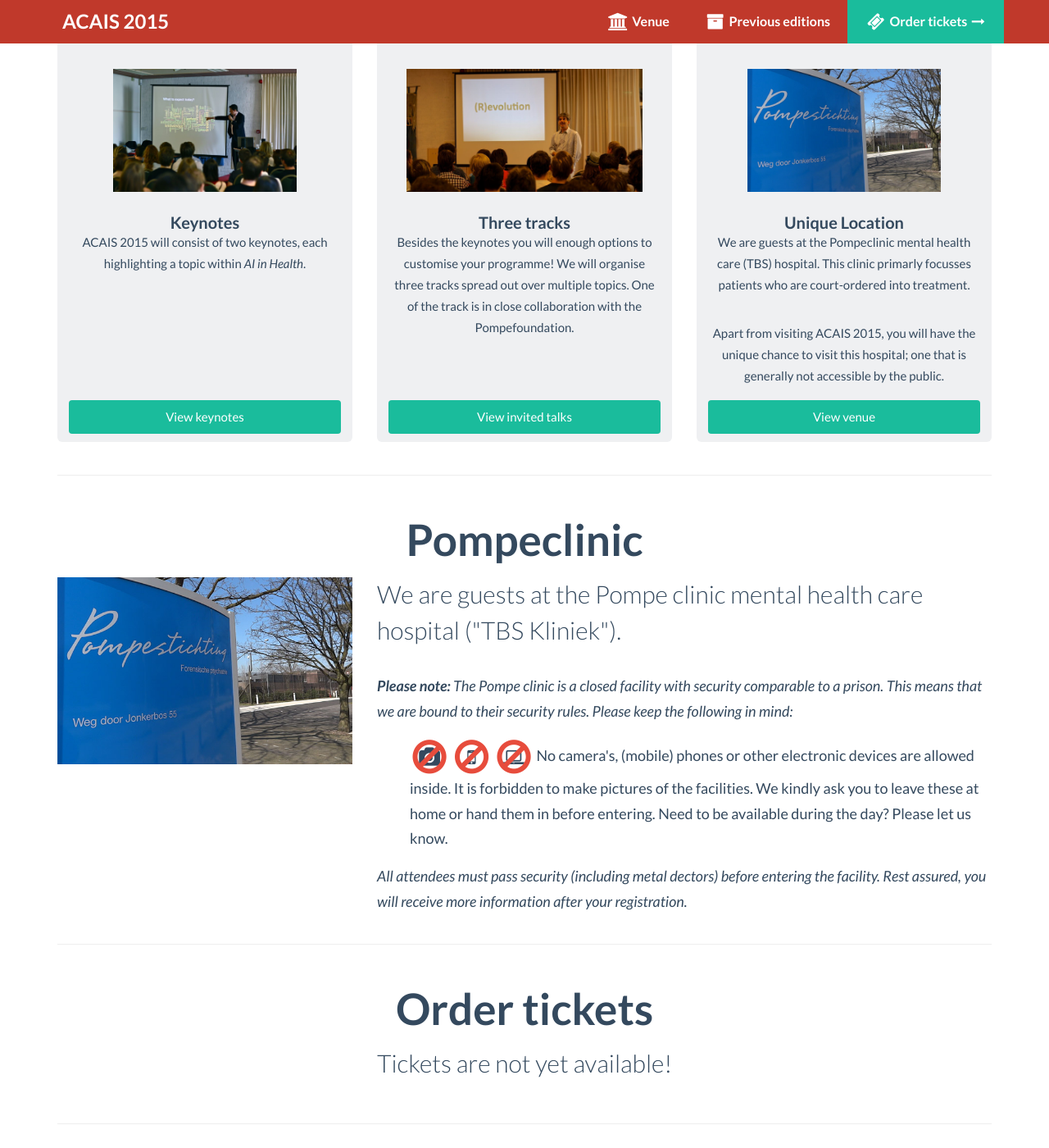
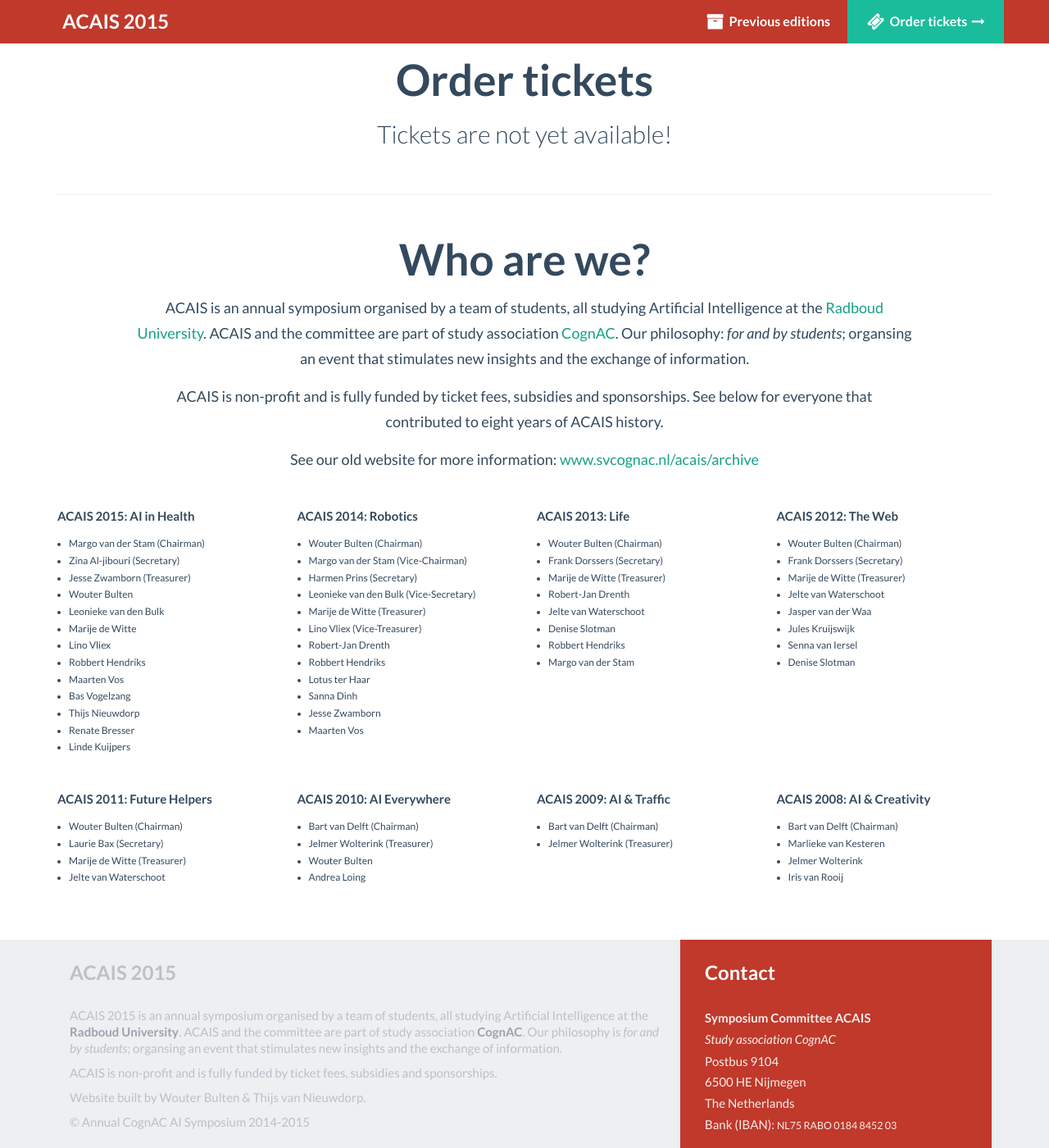
Before and after one commit to wouterbulten/acais-website, a Jekyll site: the page built from index.html, in a window 1280 px wide and 1400 px high, scrolled down 932 px. Shown: the whole window at 82% size. Built offline with Jekyll 4.4.1, drawn with Linux system fonts in a browser that asks for light colours; nearby versions of some CDN libraries; some of the changed text lies outside the part shown.

```diff
--- a/_config.yml
+++ b/_config.yml
@@ -7,3 +7,5 @@ url: "http://acais.nl" # the base hostname & protocol for your site
 
 # Build settings
 markdown: kramdown
+
+hide_venue: true
--- a/_includes/header.html
+++ b/_includes/header.html
@@ -11,9 +11,10 @@
 		</div>
 		<div class="navbar-collapse collapse">
 			<ul class="nav navbar-nav navbar-right">
-				<!--<li><a href="#keynotes"><i class="fa fa-microphone fa-lg fa-fw"></i> <span class="hidden-sm">Keynotes</span></a></li>
-				<li><a href="#venue"><i class="fa fa-calendar fa-lg fa-fw"></i> <span class="hidden-sm">Programme</span></a></li>-->
-				<li><a href="#venue"><i class="fa fa-university fa-lg fa-fw"></i> <span class="hidden-sm">Venue</span></a></li>
+				{% if site.hide_venue == false %}
+				<li><a href="#keynotes"><i class="fa fa-microphone fa-lg fa-fw"></i> <span class="hidden-sm">Keynotes</span></a></li>
+				<li><a href="#venue"><i class="fa fa-calendar fa-lg fa-fw"></i> <span class="hidden-sm">Programme</span></a></li>
+				<li><a href="#venue"><i class="fa fa-university fa-lg fa-fw"></i> <span class="hidden-sm">Venue</span></a></li>{% endif %}
 				<li><a href="#who-are-we"><i class="fa fa-archive fa-lg fa-fw"></i> <span class="hidden-sm">Previous editions</span></a></li>
 				<li><a class="order-tickets" href="#order-tickets"><i class="fa fa-ticket fa-lg fa-fw"></i> Order tickets <i class="fa fa-long-arrow-right fa-fw"></i></a></li>
 			</ul>
--- a/index.html
+++ b/index.html
@@ -31,7 +31,7 @@ layout: default
 	</div>
 
 	<hr>
-
+	{% if site.hide_venue == false %}
 	<div class="row tile-features" id="overview">
 
 		<div class="col-md-4">
@@ -113,7 +113,7 @@ layout: default
 	</div>
 
 	<hr>
-
+	{% endif %}
 	<div class="row text-center">
 
 		<h2 id="order-tickets">Order tickets</h2>
@@ -125,12 +125,14 @@ layout: default
 
 	<div class="row">
 
-		<div class="col-md-8 col-md-offset-2 text-center">
+		<div class="col-md-10 col-md-offset-1 text-center">
 			<h2 id="who-are-we">Who are we?</h2>
 
-			<p>ACAIS is organised yearly by a group of enthusiastic AI students. See below for everyone that contributed to eight years of ACAIS history.</p>
+			<p>ACAIS is an annual symposium organised by a team of students, all studying Artificial Intelligence at the <a href="http://www.ru.nl">Radboud University</a>. ACAIS and the committee are part of study association <a href="http://www.svcognac.nl">CognAC</a>. Our philosophy: <em>for and by students</em>; organsing an event that stimulates new insights and the exchange of information.</p>
 
-			<p>See our old website for more information: <a href="http://www.svcognac.nl/acais">www.svcognac.nl/acais</a></p>
+<p>ACAIS is non-profit and is fully funded by ticket fees, subsidies and sponsorships. See below for everyone that contributed to eight years of ACAIS history.</p>
+
+			<p>See our old website for more information: <a href="http://www.svcognac.nl/acais/archive">www.svcognac.nl/acais/archive</a></p>
 		</div>
 	</div>
 
```
